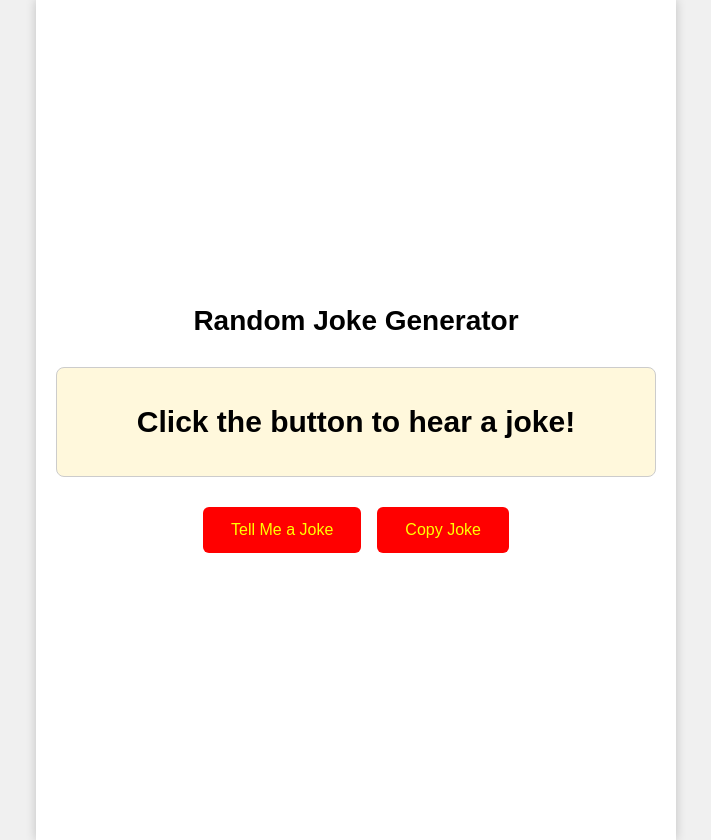
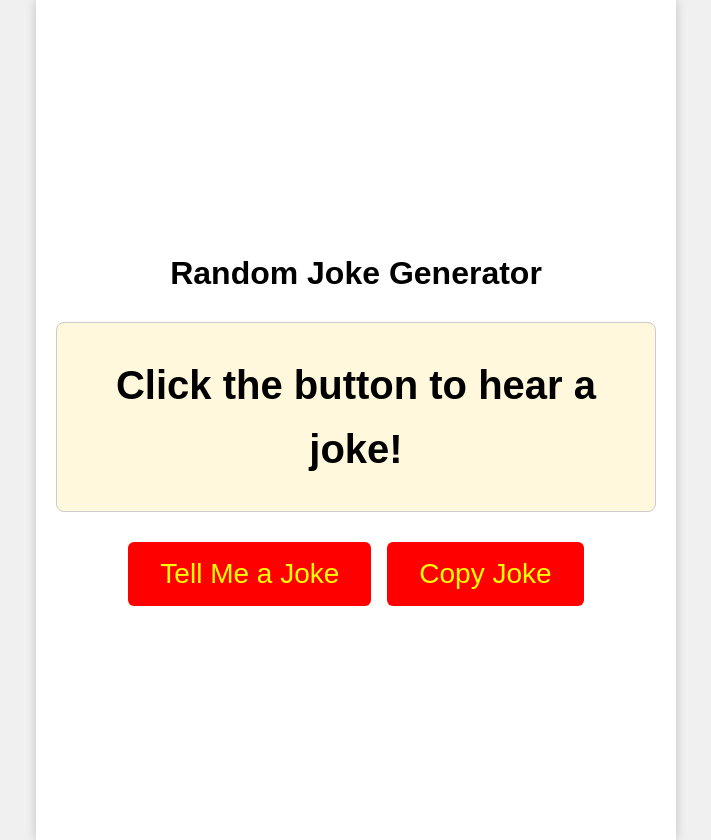
Before and after one commit to Davep79/jokes-app, a Flask app: page / in a window 1280 px wide. Shown: the whole page, without its empty margins (284-995 px from the left). Run offline with Flask 3, Linux system fonts and the light colour scheme.

Commit message:
Updated font to Noteworthy and increased font sizes

```diff
--- a/static/style.css
+++ b/static/style.css
@@ -1,5 +1,5 @@
 body {
-  font-family: Arial, sans-serif;
+  font-family: "Noteworthy", Arial, sans-serif;
   background: #f0f0f0;
   margin: 0;
   padding: 0;
@@ -19,14 +19,14 @@ body {
 }
 
 h1 {
-  font-size: 28px;
+  font-size: 32px;
   text-align: center;
   margin-bottom: 30px;
 }
 
 .joke-box {
-  font-size: 30px;              /* Increased font size */
-  font-weight: bold;            /* Make it bold */
+  font-size: 40px;
+  font-weight: bold;
   text-align: center;
   padding: 30px;
   background: #fff8dc;
@@ -48,8 +48,8 @@ h1 {
 button {
   background-color: red;
   color: yellow;
-  font-size: 16px;
-  padding: 14px 28px;
+  font-size: 28px;
+  padding: 16px 32px;
   border: none;
   border-radius: 6px;
   cursor: pointer;
@@ -58,3 +58,12 @@ button {
 button:hover {
   background-color: darkred;
 }
+
+.button-group button:nth-child(3) {
+  background-color: #25D366;
+  color: white;
+}
+
+.button-group button:nth-child(3):hover {
+  background-color: #128C7E;
+}
```
